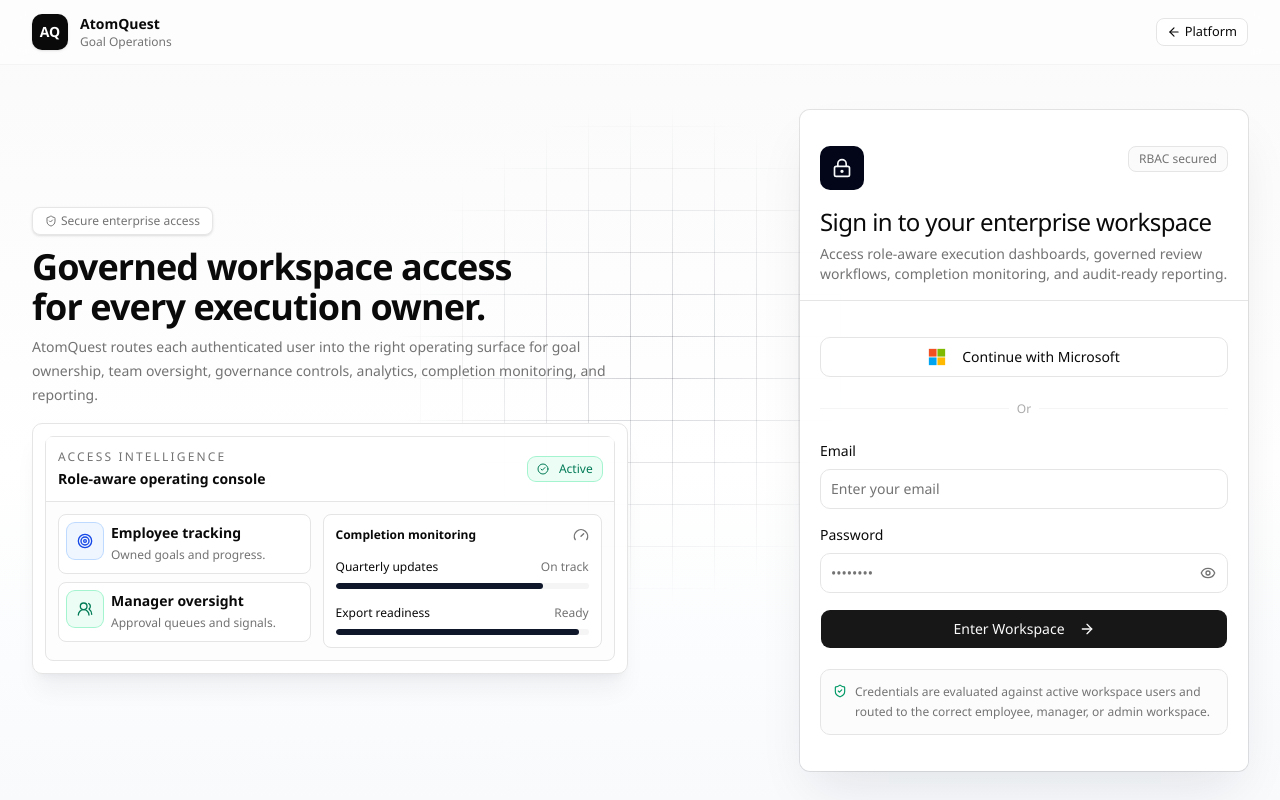
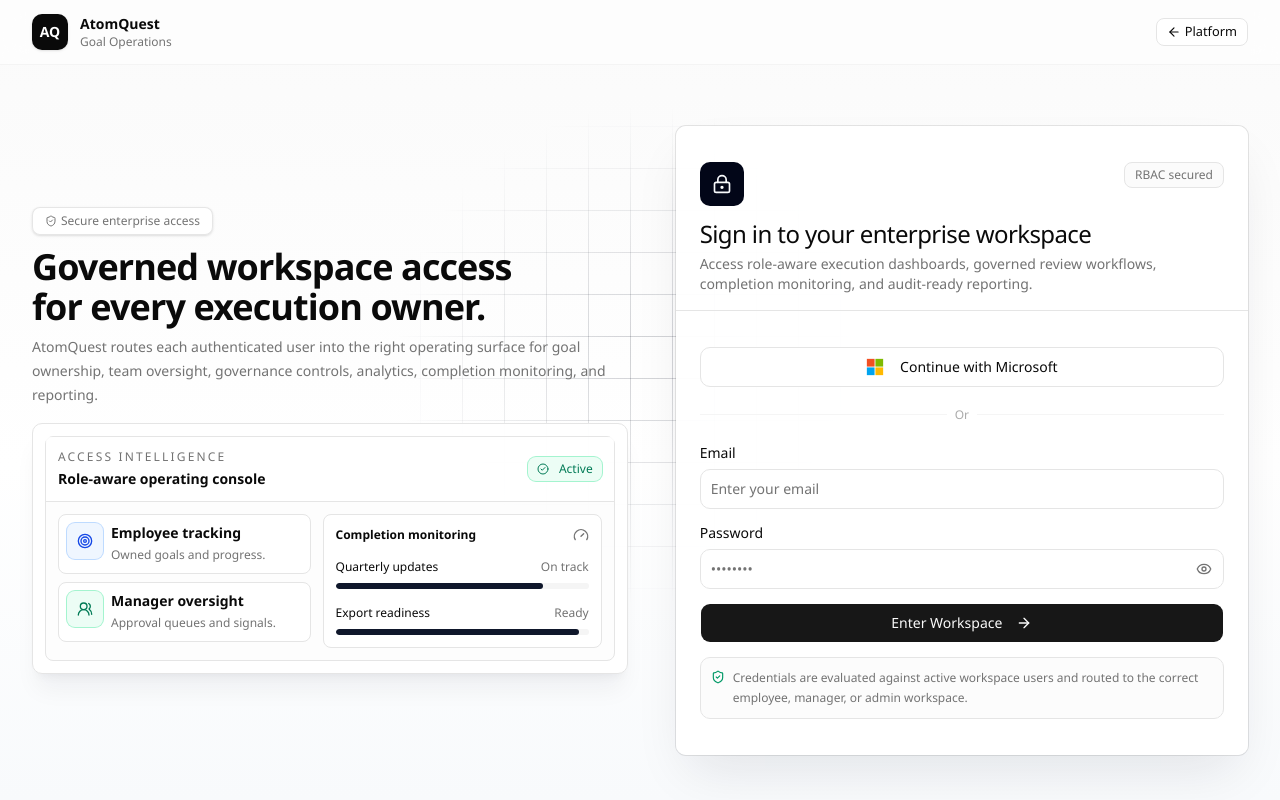
Before and after one commit to Manmadha-007/atomquest-portal, a Next.js app: page /sign-in in a window 1280 px wide. Built offline with nearby package versions, Linux system fonts and the light colour scheme; no server answers.

Commit message:
refactor(ui): restore signin width and optimize vertical spacing

```diff
--- a/src/app/sign-in/page.tsx
+++ b/src/app/sign-in/page.tsx
@@ -177,10 +177,10 @@
 
           <AnimatedSection
             delay={100}
-            className="mx-auto flex w-full max-w-md flex-col gap-4 lg:mx-0 lg:justify-self-end"
+            className="mx-auto flex w-full max-w-xl flex-col gap-4 lg:mx-0 lg:justify-self-end"
           >
             <Card className="rounded-lg bg-background/95 shadow-2xl shadow-slate-900/10">
-              <CardHeader className="gap-4 border-b p-4 sm:p-5">
+              <CardHeader className="gap-3 border-b p-4 sm:px-6 sm:py-5">
                 <div className="flex items-start justify-between gap-4">
                   <div className="flex size-11 items-center justify-center rounded-lg bg-slate-950 text-slate-50">
                     <LockKeyhole
@@ -194,7 +194,7 @@
                   </div>
                 </div>
 
-                <div className="space-y-1.5">
+                <div className="space-y-1">
                   <CardTitle className="text-xl tracking-tight sm:text-2xl">
                     Sign in to your enterprise workspace
                   </CardTitle>
@@ -208,10 +208,10 @@
                 </div>
               </CardHeader>
 
-              <CardContent className="p-4 sm:p-5">
+              <CardContent className="p-4 sm:px-6 sm:py-5">
                 <form
                   action={authenticate}
-                  className="grid gap-4"
+                  className="grid gap-3.5"
                 >
                   <input
                     type="hidden"
@@ -230,7 +230,7 @@
 
                   <MicrosoftSignInButton />
 
-                  <div className="relative my-2">
+                  <div className="relative my-1.5">
                     <div className="absolute inset-0 flex items-center">
                       <span className="w-full border-t border-border/40" />
                     </div>
@@ -242,7 +242,7 @@
                     </div>
                   </div>
 
-                  <div className="grid gap-2">
+                  <div className="grid gap-1.5">
                     <label
                       htmlFor="email"
                       className="text-sm font-medium text-foreground"
@@ -261,7 +261,7 @@
                     />
                   </div>
 
-                  <div className="grid gap-2">
+                  <div className="grid gap-1.5">
                     <label
                       htmlFor="password"
                       className="text-sm font-medium text-foreground"
@@ -274,7 +274,7 @@
 
                   <SignInButton />
 
-                  <div className="mt-1 flex items-start gap-2 rounded-lg border bg-muted/30 p-3 text-xs leading-5 text-muted-foreground">
+                  <div className="flex items-start gap-2 rounded-lg border bg-muted/30 p-2.5 text-xs leading-5 text-muted-foreground">
                     <ShieldCheck
                       className="mt-0.5 size-3.5 shrink-0 text-emerald-600"
                       aria-hidden="true"
```
